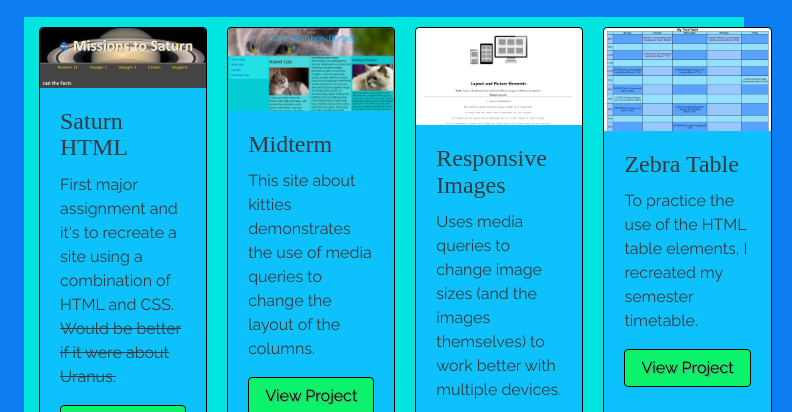
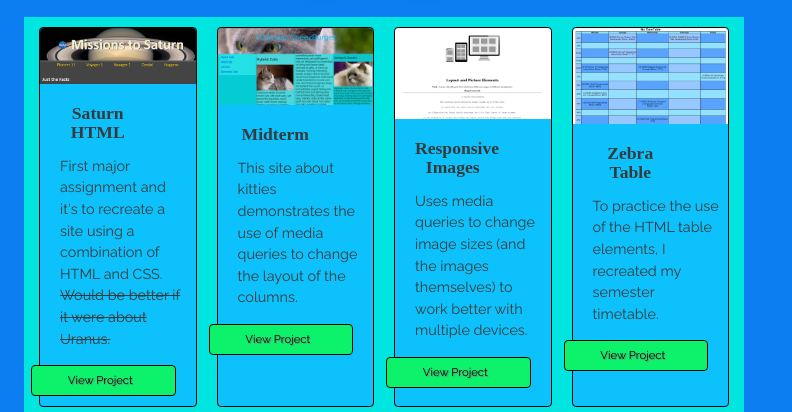
Before and after one commit to Dore0044/mad9013-final, a website: page projects.html in a window 768 px wide. Shown: the part 129-541 px from the top of the page, 792 px wide, since content can reach past the window. Drawn offline with Linux system fonts and the light colour scheme; a web font is replaced by a local one.

Commit message:
Some Media Queries and a Profile

```diff
--- a/main.css
+++ b/main.css
@@ -19,6 +19,19 @@ h1 {
 body {
   font-family: 'Raleway', 'Arial', sans-serif;
   background-color: #0C7EF2;
+}
+
+.btn-primary {
+  background-color: #0CF26B;
+  border: 1px solid black;
+  color: black;
+  text-shadow: 1px 1px 1px grey;
+  width: auto;
+}
+
+.btn-primary:hover {
+  background-color: #0DFCB3;
+  color: blue;
 }
 
 /*Navbar*/
@@ -53,21 +66,23 @@ nav a:hover {
   background-color: #00E5E0;
 }
 
-.btn-primary {
-  background-color: #0CF26B;
-  border: 1px solid black;
-  color: black;
-  text-shadow: 1px 1px 1px grey;
-}
-
 /*Home*/
 .row {
  border: 2px solid black;
  border-collapse: collapse;
 }
 
-.col-md-6 h2 {
+.col-md-6 {
  text-align: center;
+}
+
+.col-md-6:nth-child(2) {
+ border-left: 2px solid black;
+}
+
+.profile-text {
+ text-align: left;
+ list-style-type: square;
 }
 
 /*Projects*/
@@ -104,19 +119,49 @@ form {
     font-size: 1em;
     margin-right: -5px;
   }
+
+  .col-md-6:nth-child(2) {
+    border: none;
+  }
 }
 
 @media screen and (min-width: 34em) and (max-width: 48em) {
+  .card-deck {
+    width: 100%;
+  }
 
+  .card-title {
+    font-size: 1.1em;
+    font-weight: bold;
+    text-align: center;
+    margin-right: 40px;
+  }
 
+  .card-text {
+    font-size: 0.9em;
+    width: 110%;
+  }
+
+  a.btn-primary {
+    width: 125%;
+    font-size: 0.707em;
+    float: left;
+    margin-bottom: 10px;
+    padding-left: 10px;
+  }
+
+  .col-md-6:nth-child(2) {
+    border: none;
+  }
 }
 
 @media screen and (min-width: 48em) and (max-width: 62em) {
+  .card-deck {
+    width: 100%;
+  }
 
-
+  a.btn-primary {
+    float: right;
+    margin-bottom: 10px;
+  }
 }
-
-@media screen and (min-width: 62em) {
-
-
-}
```
Also changed, not shown: index.html (+7 -2 lines), images/form.png.
